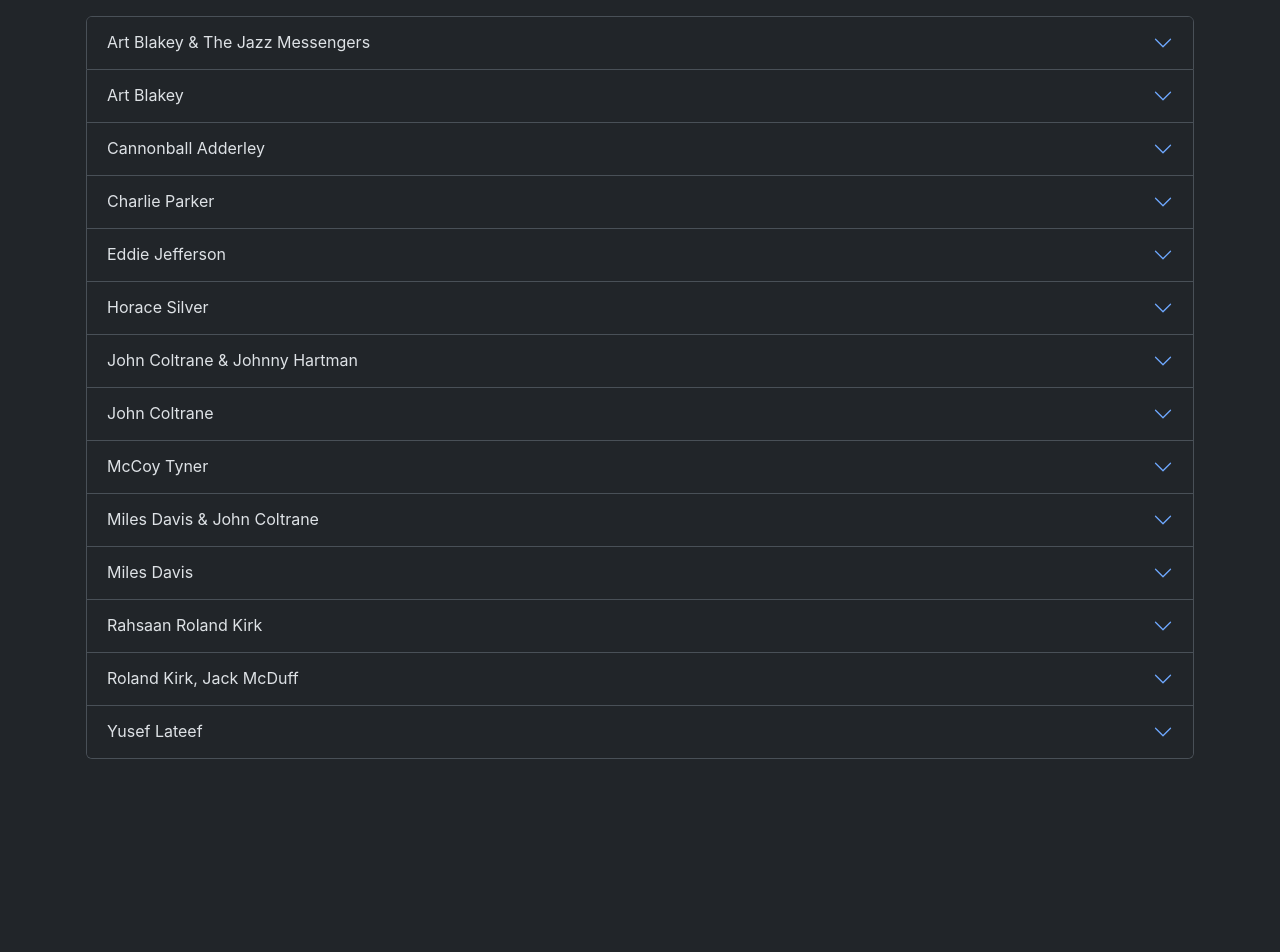
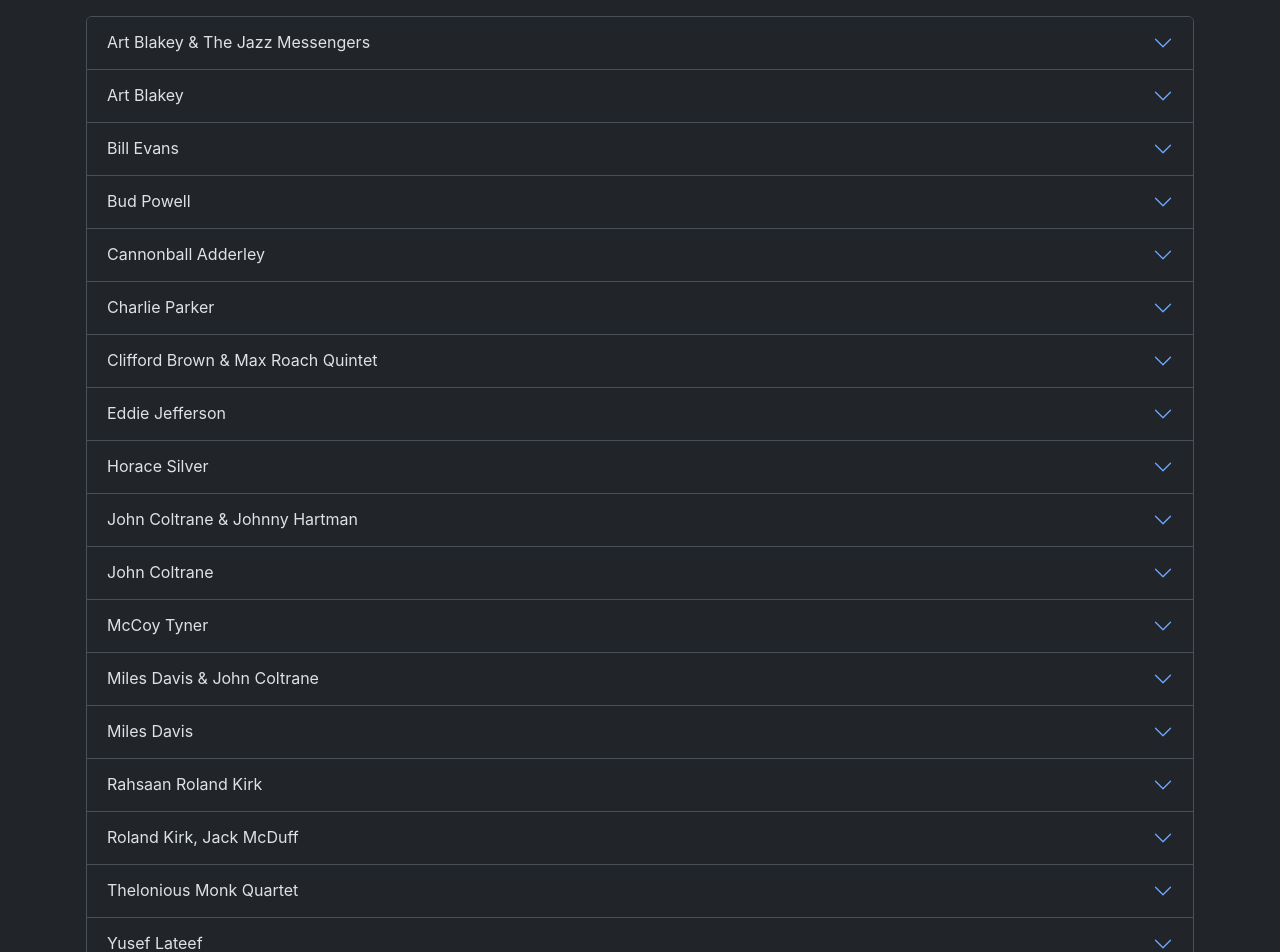
Before and after one commit to jjuback/epistrophy, a React (Create React App) app: page / in a window 1280 px wide. Shown: the top 952 px of the page. Before the commit the page ends 800 px from the top, so only its background shows below. Built offline with nearby package versions, Linux system fonts and the light colour scheme; the HTML template or start-up script is replaced by a standard one.

Commit message:
Updated manifest

```diff
--- a/src/data.js
+++ b/src/data.js
@@ -73,6 +73,128 @@ export const cdVault =
           {
             "Title": "Come Rain Or Come Shine",
             "Url": "Art Blakey/Moanin'/07 Come Rain Or Come Shine.mp3"
+          }
+        ]
+      }
+    ]
+  },
+  {
+    "Name": "Bill Evans",
+    "Albums": [
+      {
+        "Title": "Conversations With Myself",
+        "Cover": "Bill Evans/Conversations With Myself/Folder.jpg",
+        "Tracks": [
+          {
+            "Title": "'Round Midnight",
+            "Url": "Bill Evans/Conversations With Myself/01 'Round Midnight.mp3"
+          },
+          {
+            "Title": "How About You-",
+            "Url": "Bill Evans/Conversations With Myself/02 How About You-.mp3"
+          },
+          {
+            "Title": "Spartacus Love Theme",
+            "Url": "Bill Evans/Conversations With Myself/03 Spartacus Love Theme.mp3"
+          },
+          {
+            "Title": "Blue Monk",
+            "Url": "Bill Evans/Conversations With Myself/04 Blue Monk.mp3"
+          },
+          {
+            "Title": "Stella By Starlight",
+            "Url": "Bill Evans/Conversations With Myself/05 Stella By Starlight.mp3"
+          },
+          {
+            "Title": "Hey, There",
+            "Url": "Bill Evans/Conversations With Myself/06 Hey, There.mp3"
+          },
+          {
+            "Title": "N.Y.C.'s No Lark",
+            "Url": "Bill Evans/Conversations With Myself/07 N.Y.C.'s No Lark.mp3"
+          },
+          {
+            "Title": "Just You, Just Me",
+            "Url": "Bill Evans/Conversations With Myself/08 Just You, Just Me.mp3"
+          },
+          {
+            "Title": "Bemsha Swing",
+            "Url": "Bill Evans/Conversations With Myself/09 Bemsha Swing.mp3"
+          },
+          {
+            "Title": "A Sleepin' Bee",
+            "Url": "Bill Evans/Conversations With Myself/10 A Sleepin' Bee.mp3"
+          }
+        ]
+      }
+    ]
+  },
+  {
+    "Name": "Bud Powell",
+    "Albums": [
+      {
+        "Title": "The Best Of Bud Powell",
+        "Cover": "Bud Powell/The Best Of Bud Powell/Folder.jpg",
+        "Tracks": [
+          {
+            "Title": "Bouncing With Bud",
+            "Url": "Bud Powell/The Best Of Bud Powell/01 Bouncing With Bud.mp3"
+          },
+          {
+            "Title": "52nd Street Theme",
+            "Url": "Bud Powell/The Best Of Bud Powell/02 52nd Street Theme.mp3"
+          },
+          {
+            "Title": "Un Poco Loco",
+            "Url": "Bud Powell/The Best Of Bud Powell/03 Un Poco Loco.mp3"
+          },
+          {
+            "Title": "Parisian Thoroughfare",
+            "Url": "Bud Powell/The Best Of Bud Powell/04 Parisian Thoroughfare.mp3"
+          },
+          {
+            "Title": "Collard Greens And Black-Eyed Peas",
+            "Url": "Bud Powell/The Best Of Bud Powell/05 Collard Greens And Black-Eyed Peas.mp3"
+          },
+          {
+            "Title": "Glass Enclosure",
+            "Url": "Bud Powell/The Best Of Bud Powell/06 Glass Enclosure.mp3"
+          },
+          {
+            "Title": "Reets And I",
+            "Url": "Bud Powell/The Best Of Bud Powell/07 Reets And I.mp3"
+          },
+          {
+            "Title": "Blue Pearl",
+            "Url": "Bud Powell/The Best Of Bud Powell/08 Blue Pearl.mp3"
+          },
+          {
+            "Title": "Bud On Bach",
+            "Url": "Bud Powell/The Best Of Bud Powell/09 Bud On Bach.mp3"
+          },
+          {
+            "Title": "John's Abbey",
+            "Url": "Bud Powell/The Best Of Bud Powell/10 John's Abbey.mp3"
+          },
+          {
+            "Title": "Monopoly",
+            "Url": "Bud Powell/The Best Of Bud Powell/11 Monopoly.mp3"
+          },
+          {
+            "Title": "Buster Rides Again",
+            "Url": "Bud Powell/The Best Of Bud Powell/12 Buster Rides Again.mp3"
+          },
+          {
+            "Title": "The Scene Changes",
+            "Url": "Bud Powell/The Best Of Bud Powell/13 The Scene Changes.mp3"
+          },
+          {
+            "Title": "Cleopatra's Dream",
+            "Url": "Bud Powell/The Best Of Bud Powell/14 Cleopatra's Dream.mp3"
+          },
+          {
+            "Title": "Like Someone In Love",
+            "Url": "Bud Powell/The Best Of Bud Powell/15 Like Someone In Love.mp3"
           }
         ]
       }
@@ -419,6 +541,53 @@ export const cdVault =
     ]
   },
   {
+    "Name": "Clifford Brown & Max Roach Quintet",
+    "Albums": [
+      {
+        "Title": "Study In Brown",
+        "Cover": "Clifford Brown & Max Roach Quintet/Study In Brown/Folder.jpg",
+        "Tracks": [
+          {
+            "Title": "Cherokee",
+            "Url": "Clifford Brown & Max Roach Quintet/Study In Brown/01 Cherokee.mp3"
+          },
+          {
+            "Title": "Jacqui",
+            "Url": "Clifford Brown & Max Roach Quintet/Study In Brown/02 Jacqui.mp3"
+          },
+          {
+            "Title": "Swingin'",
+            "Url": "Clifford Brown & Max Roach Quintet/Study In Brown/03 Swingin'.mp3"
+          },
+          {
+            "Title": "Lands End",
+            "Url": "Clifford Brown & Max Roach Quintet/Study In Brown/04 Lands End.mp3"
+          },
+          {
+            "Title": "George's Dilemma",
+            "Url": "Clifford Brown & Max Roach Quintet/Study In Brown/05 George's Dilemma.mp3"
+          },
+          {
+            "Title": "Sandu",
+            "Url": "Clifford Brown & Max Roach Quintet/Study In Brown/06 Sandu.mp3"
+          },
+          {
+            "Title": "Gerkin For Perkin",
+            "Url": "Clifford Brown & Max Roach Quintet/Study In Brown/07 Gerkin For Perkin.mp3"
+          },
+          {
+            "Title": "If I Love Again",
+            "Url": "Clifford Brown & Max Roach Quintet/Study In Brown/08 If I Love Again.mp3"
+          },
+          {
+            "Title": "Take The 'A' Train",
+            "Url": "Clifford Brown & Max Roach Quintet/Study In Brown/09 Take The 'A' Train.mp3"
+          }
+        ]
+      }
+    ]
+  },
+  {
     "Name": "Eddie Jefferson",
     "Albums": [
       {
@@ -753,6 +922,40 @@ export const cdVault =
             "Url": "John Coltrane/My Favorite Things/04 But Not For Me.mp3"
           }
         ]
+      },
+      {
+        "Title": "The Original Master Tapes",
+        "Cover": "John Coltrane/The Original Master Tapes/Folder.jpg",
+        "Tracks": [
+          {
+            "Title": "Soul Eyes",
+            "Url": "John Coltrane/The Original Master Tapes/01 Soul Eyes.mp3"
+          },
+          {
+            "Title": "Song Of The Underground Railroad",
+            "Url": "John Coltrane/The Original Master Tapes/02 Song Of The Underground Railroad.mp3"
+          },
+          {
+            "Title": "Dear Lord",
+            "Url": "John Coltrane/The Original Master Tapes/03 Dear Lord.mp3"
+          },
+          {
+            "Title": "Vilia",
+            "Url": "John Coltrane/The Original Master Tapes/04 Vilia.mp3"
+          },
+          {
+            "Title": "India",
+            "Url": "John Coltrane/The Original Master Tapes/05 India.mp3"
+          },
+          {
+            "Title": "Spiritual",
+            "Url": "John Coltrane/The Original Master Tapes/06 Spiritual.mp3"
+          },
+          {
+            "Title": "Big Nick",
+            "Url": "John Coltrane/The Original Master Tapes/07 Big Nick.mp3"
+          }
+        ]
       }
     ]
   },
@@ -861,6 +1064,36 @@ export const cdVault =
   {
     "Name": "Miles Davis",
     "Albums": [
+      {
+        "Title": "'Round About Midnight",
+        "Cover": "Miles Davis/'Round About Midnight/Folder.jpg",
+        "Tracks": [
+          {
+            "Title": "'round Midnight",
+            "Url": "Miles Davis/'Round About Midnight/01 'round Midnight.mp3"
+          },
+          {
+            "Title": "Ah-Leu-Cha",
+            "Url": "Miles Davis/'Round About Midnight/02 Ah-Leu-Cha.mp3"
+          },
+          {
+            "Title": "All Of You",
+            "Url": "Miles Davis/'Round About Midnight/03 All Of You.mp3"
+          },
+          {
+            "Title": "Bye Bye Blackbird",
+            "Url": "Miles Davis/'Round About Midnight/04 Bye Bye Blackbird.mp3"
+          },
+          {
+            "Title": "Tadd's Delight",
+            "Url": "Miles Davis/'Round About Midnight/05 Tadd's Delight.mp3"
+          },
+          {
+            "Title": "Dear Old Stockholm",
+            "Url": "Miles Davis/'Round About Midnight/06 Dear Old Stockholm.mp3"
+          }
+        ]
+      },
       {
         "Title": "Kind Of Blue",
         "Cover": "Miles Davis/Kind Of Blue/Folder.jpg",
@@ -1050,6 +1283,49 @@ export const cdVault =
     ]
   },
   {
+    "Name": "Thelonious Monk Quartet",
+    "Albums": [
+      {
+        "Title": "Monk's Dream",
+        "Cover": "Thelonious Monk Quartet/Monk's Dream/Folder.jpg",
+        "Tracks": [
+          {
+            "Title": "Monk's Dream",
+            "Url": "Thelonious Monk Quartet/Monk's Dream/01 Monk's Dream.mp3"
+          },
+          {
+            "Title": "Body And Soul",
+            "Url": "Thelonious Monk Quartet/Monk's Dream/02 Body And Soul.mp3"
+          },
+          {
+            "Title": "Bright Mississippi",
+            "Url": "Thelonious Monk Quartet/Monk's Dream/03 Bright Mississippi.mp3"
+          },
+          {
+            "Title": "Five Spot Blues",
+            "Url": "Thelonious Monk Quartet/Monk's Dream/04 Five Spot Blues.mp3"
+          },
+          {
+            "Title": "Bolivar Blues",
+            "Url": "Thelonious Monk Quartet/Monk's Dream/05 Bolivar Blues.mp3"
+          },
+          {
+            "Title": "Just A Gigolo",
+            "Url": "Thelonious Monk Quartet/Monk's Dream/06 Just A Gigolo.mp3"
+          },
+          {
+            "Title": "Bye-Ya",
+            "Url": "Thelonious Monk Quartet/Monk's Dream/07 Bye-Ya.mp3"
+          },
+          {
+            "Title": "Sweet And Lovely",
+            "Url": "Thelonious Monk Quartet/Monk's Dream/08 Sweet And Lovely.mp3"
+          }
+        ]
+      }
+    ]
+  },
+  {
     "Name": "Yusef Lateef",
     "Albums": [
       {
```
